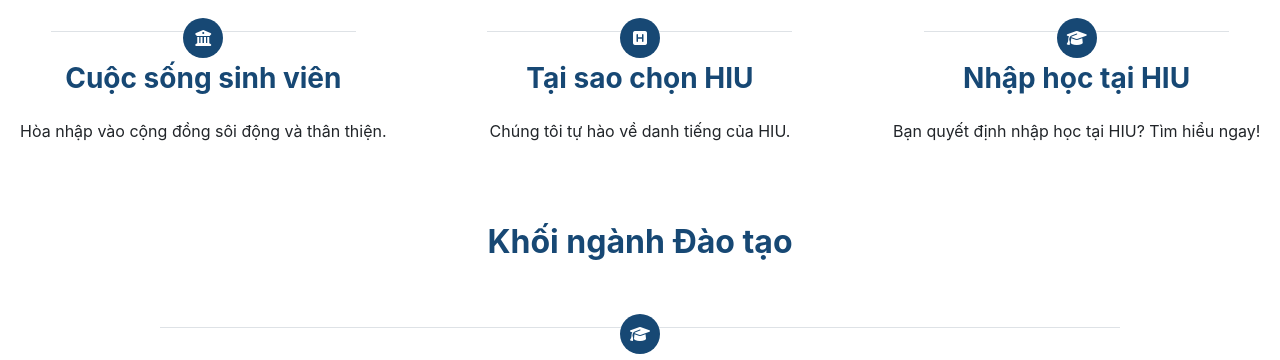
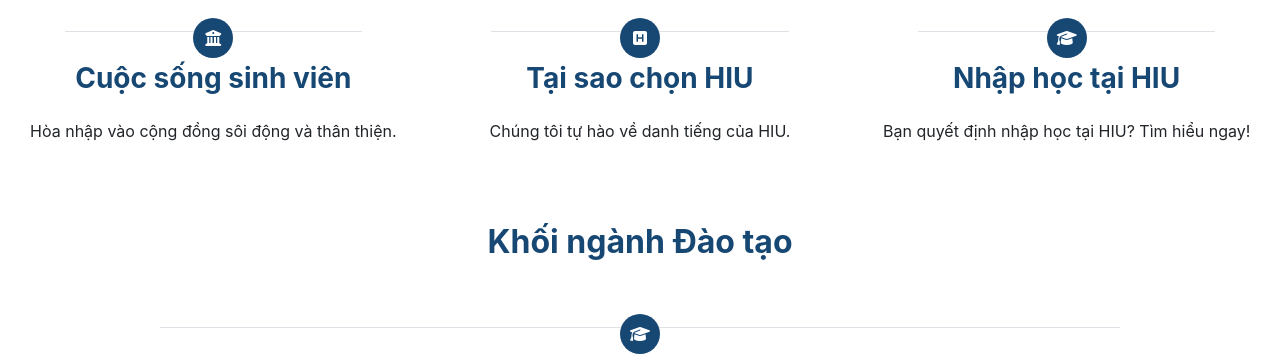
Before and after one commit to goldenduck286/VNPT, a plain HTML site: page index.html in a window 1280 px wide. Shown: the part 4849-5209 px from the top of the page. Drawn offline with nearby package versions, Linux system fonts and the light colour scheme.

Commit message:
Hướng nghiệp

```diff
--- a/index.html
+++ b/index.html
@@ -941,7 +941,7 @@
       </div>
     </div>
     <div class="container-lg">
-      <div class="row py-3">
+      <div class="d-flex py-3">
         <div class="col-xl-4 col-lg">
           <div class="">
             <div class="text-center mt-0">
```
